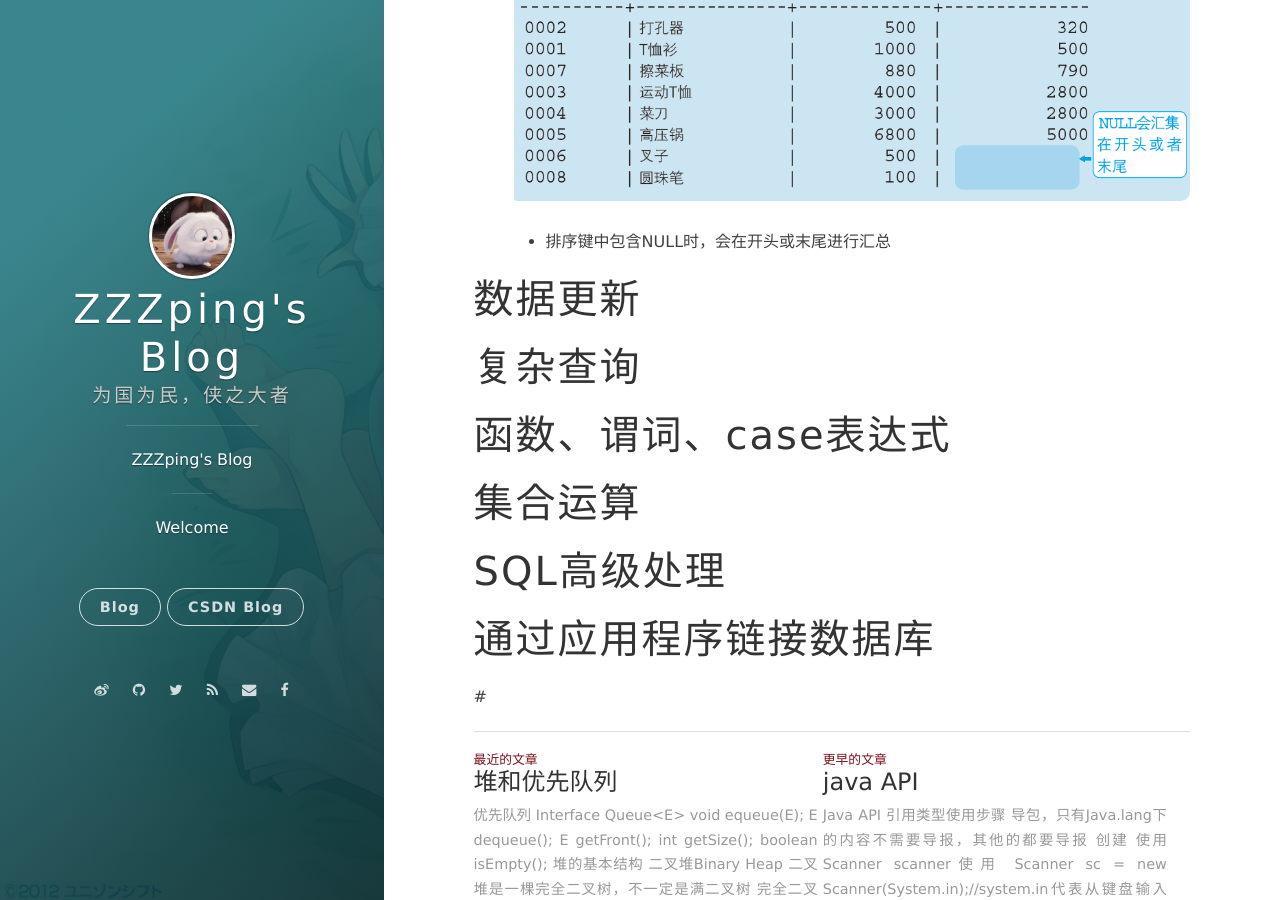
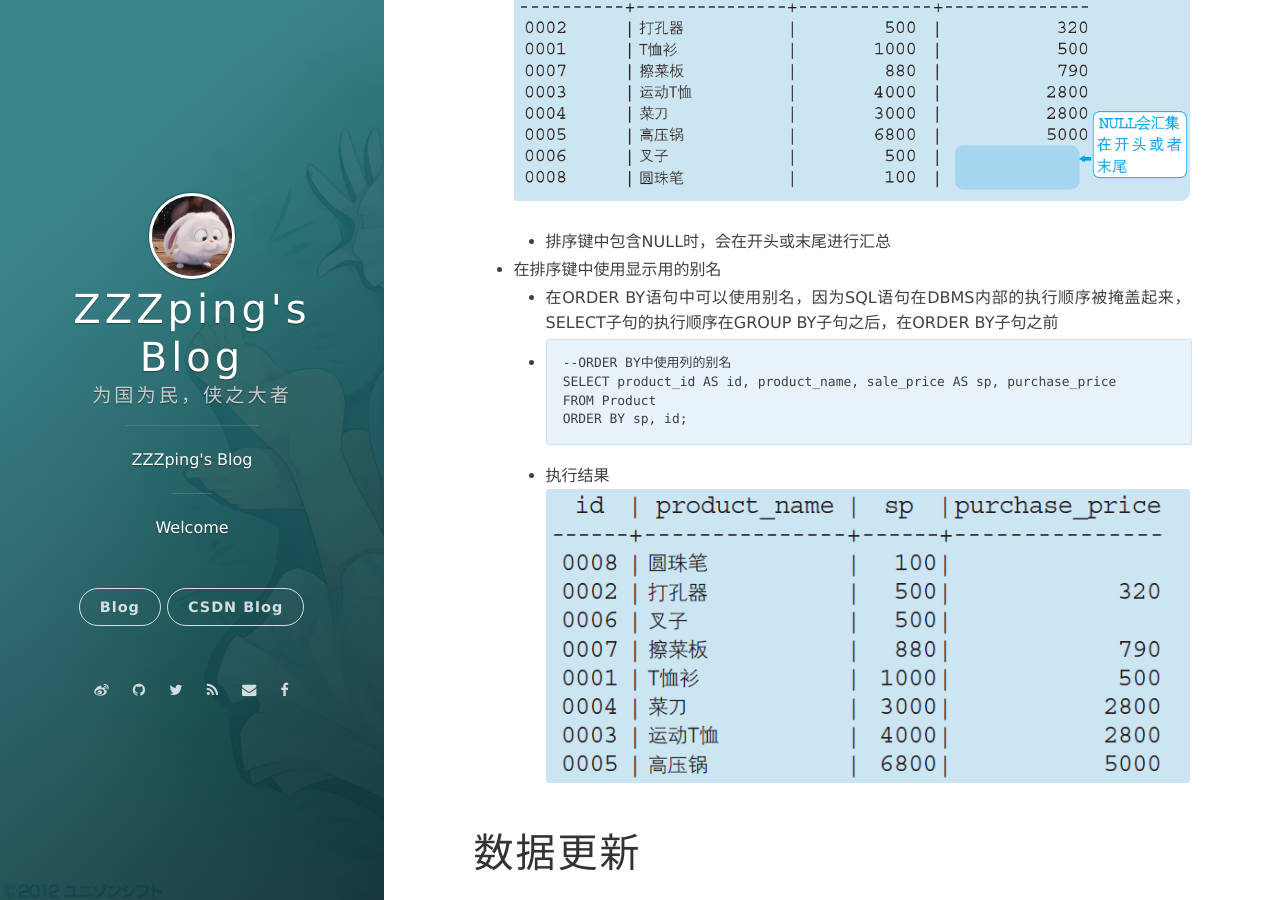
Before and after one commit to ZZZping/ZZZping.github.io, a Jekyll site: the page built from _posts/2020-03-30-SQL笔记.md, in a window 1280 px wide and 900 px high, scrolled down 4957 px. Built offline with Jekyll 4.4.1, drawn with Linux system fonts in a browser that asks for light colours; nearby versions of some CDN libraries; comment, search, counter and statistics services are not loaded.

Commit message:
ORDER_BY_AS

````diff
--- a/_posts/2020-03-30-SQL笔记.md
+++ b/_posts/2020-03-30-SQL笔记.md
@@ -175,6 +175,17 @@ date: 2020-03-30 08:28:24.000000000 +09:00
    + 执行结果
    ![avatar](/assets/images/ORDER_BY_NULL.png)<br>
       + 排序键中包含NULL时，会在开头或末尾进行汇总
+   + 在排序键中使用显示用的别名
+      + 在ORDER BY语句中可以使用别名，因为SQL语句在DBMS内部的执行顺序被掩盖起来，SELECT子句的执行顺序在GROUP BY子句之后，在ORDER BY子句之前
+      +
+      ```
+         --ORDER BY中使用列的别名
+         SELECT product_id AS id, product_name, sale_price AS sp, purchase_price
+         FROM Product
+         ORDER BY sp, id;
+      ```
+      + 执行结果
+      ![avatar](/assets/images/ORDER_BY_AS.png)<br>
 
 # 数据更新
 
````
Also changed, not shown: assets/images/ORDER_BY_AS.png (added).
